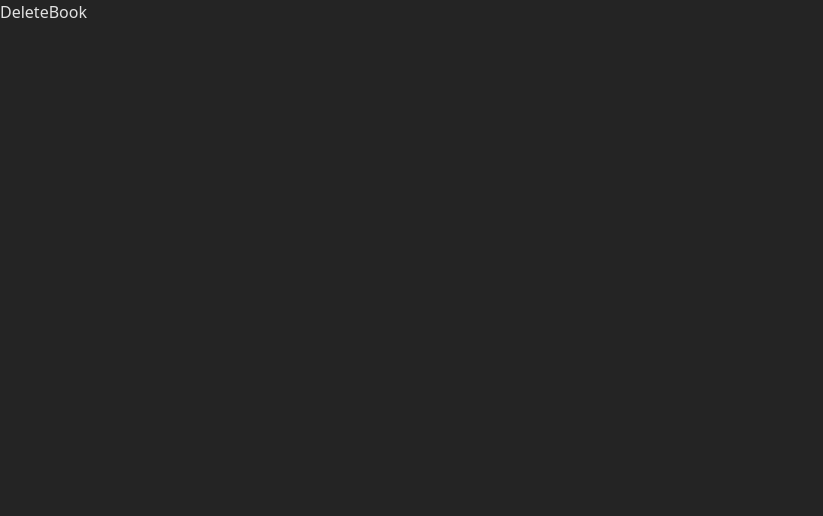
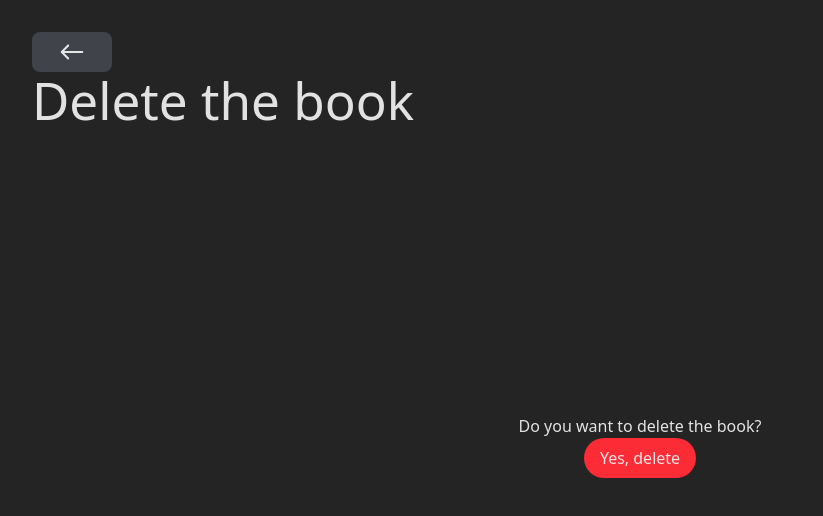
Before and after one commit to ankush-github-11/library-management-system, a React app in the folder frontend/: page /books/delete/1 in a window 1280 px wide. Shown: the top 516 px of the page, without its empty margins (0-823 px from the left). Built offline with nearby package versions, Linux system fonts and the light colour scheme; the HTML template or start-up script is replaced by a standard one.

Commit message:
Building the Delete Logic

```diff
--- a/frontend/src/components/BackButton.tsx
+++ b/frontend/src/components/BackButton.tsx
@@ -3,7 +3,7 @@ import { Link } from "react-router-dom";
 const BackButton = () => {
   return (
     <Link to={`/`} className="cursor-pointer w-20">
-      <IoIosArrowRoundBack size={40} className="w-20 bg-gray-500/40 rounded-lg cursor-pointer" />
+      <IoIosArrowRoundBack size={40} className="w-20 bg-gray-500/40 rounded-lg cursor-pointer hover:bg-purple-600" />
     </Link>
   )
 }
--- a/frontend/src/index.css
+++ b/frontend/src/index.css
@@ -3,7 +3,7 @@
   font-family: system-ui, Avenir, Helvetica, Arial, sans-serif;
   line-height: 1.5;
   font-weight: 400;
-
+  box-sizing: border-box;
   color-scheme: light dark;
   color: rgba(255, 255, 255, 0.87);
   background-color: #242424;
--- a/frontend/src/pages/CreateBook.tsx
+++ b/frontend/src/pages/CreateBook.tsx
@@ -1,6 +1,7 @@
 import axios from "axios";
 import { useState } from "react";
 import Spinner from "../components/Spinner";
+import BackButton from "../components/BackButton";
 
 interface Book {
   title: string;
@@ -18,7 +19,6 @@ const CreateBook = () => {
   const [popup, setPopup] = useState(false);
 
   const handleChange = async () => {
-    // ✅ Validation first
     if (!book.title || !book.author || !book.pages) {
       alert("All fields are required");
       return;
@@ -31,20 +31,15 @@ const CreateBook = () => {
 
     try {
       setLoading(true);
-
       await axios.post("http://localhost:3000/books/", {
         ...book,
         pages: Number(book.pages),
       });
-
-      // reset form
       setBook({
         title: "",
         author: "",
         pages: "",
       });
-
-      // show popup
       setPopup(true);
       setTimeout(() => setPopup(false), 2000);
     } catch (error) {
@@ -56,12 +51,15 @@ const CreateBook = () => {
   };
 
   return (
-    <div>
+    <div className="p-8">
       {popup && <div>Book Created Successfully</div>}
-
-      <h2>Create a Book</h2>
-
+      <div className="w-fit">
+        <BackButton />
+      </div>
+      <h1 className="my-5">Create a Book</h1>
+      <div className="flex flex-col gap-y-5">
         <input
+          className="h-10 px-2 border-2 border-gray-500/50 rounded-md"
           type="text"
           placeholder="Enter the title"
           value={book.title}
@@ -71,6 +69,7 @@ const CreateBook = () => {
         />
 
         <input
+          className="h-10 px-2 border-2 border-gray-500/50 rounded-md"
           type="text"
           placeholder="Enter the author"
           value={book.author}
@@ -80,6 +79,7 @@ const CreateBook = () => {
         />
 
         <input
+          className="h-10 px-2 border-2 border-gray-500/50 rounded-md"
           type="text"
           placeholder="Enter the number of pages"
           value={book.pages}
@@ -87,10 +87,17 @@ const CreateBook = () => {
             setBook({ ...book, pages: e.target.value })
           }
         />
+      </div>
 
-      <button onClick={handleChange} disabled={loading}>
+      <div className="flex justify-end">
+        <button
+          className="mt-5 w-fit px-4 py-2 bg-green-500 rounded-full cursor-pointer"
+          onClick={handleChange}
+          disabled={loading}
+        >
           {loading ? <Spinner /> : "Create"}
         </button>
+      </div>
     </div>
   );
 };
--- a/frontend/src/pages/DeleteBook.tsx
+++ b/frontend/src/pages/DeleteBook.tsx
@@ -1,9 +1,43 @@
+import axios from "axios";
+import { useState } from "react";
+import { useNavigate, useParams } from "react-router-dom";
+import Spinner from "../components/Spinner";
+import BackButton from "../components/BackButton";
 const DeleteBook = () => {
+  const navigate = useNavigate();
+  const [loading, setLoading] = useState<boolean>(false);
+  const { id } = useParams();
+  const handleDelete = async () => {
+    setLoading(true);
+    axios
+      .delete(`http://localhost:3000/books/${id}`)
+      .then(() => {
+        navigate("/");
+      })
+      .catch((error) => {
+        console.log(error);
+        setLoading(false);
+      });
+  };
+
   return (
-    <div>
-      DeleteBook
+    <div className="h-screen overflow-hidden p-8">
+      <div className="w-fit">
+        <BackButton />
+      </div>
+      <h1>Delete the book</h1>
+      <div className="w-full h-full flex justify-center items-center flex-col">
+        <div className="w-fit">Do you want to delete the book?</div>
+        <button
+          className="mb-25 w-fit px-4 py-2 bg-red-500 rounded-full cursor-pointer"
+          onClick={handleDelete}
+          disabled={loading}
+        >
+          {loading ? <Spinner /> : "Yes, delete"}
+        </button>
+      </div>
     </div>
-  )
-}
+  );
+};
 
-export default DeleteBook
+export default DeleteBook;
--- a/frontend/src/pages/EditBook.tsx
+++ b/frontend/src/pages/EditBook.tsx
@@ -18,43 +18,45 @@ const EditBook = () => {
   });
   const [loading, setLoading] = useState<boolean>(true);
   const [submitting, setSubmitting] = useState<boolean>(false);
-  const {id} = useParams();
-  useEffect(() =>{
+  const { id } = useParams();
+  useEffect(() => {
     axios
       .get(`http://localhost:3000/books/${id}`)
-      .then((res) =>{
+      .then((res) => {
         setLoading(false);
         setBook(res.data);
       })
-      .catch((error) =>{
+      .catch((error) => {
         console.log(error);
         setLoading(false);
-      })
+      });
   }, [id]);
-  const handleSubmit = () =>{
-    if(!book.title || !book.author || !book.pages){
+  const handleSubmit = () => {
+    if (!book.title || !book.author || !book.pages) {
       alert("No fields should be blank");
       return;
     }
-    if(isNaN(parseInt(book.pages))){
+    if (isNaN(parseInt(book.pages))) {
       alert("Pages should be Integer");
       return;
     }
     setSubmitting(true);
     axios
       .put(`http://localhost:3000/books/${id}`, book)
-    .then(() =>{
-      navigate('/', {replace: true});
+      .then(() => {
+        navigate("/", { replace: true });
       })
       .catch((error) => {
         console.log(error);
         setSubmitting(false);
-    })
-  }
+      });
+  };
   return (
-    <div>
+    <div className="p-8">
+      <div className="w-fit">
         <BackButton />
-      <div>Edit the Book</div>
+      </div>
+      <h1>Edit the Book</h1>
       {loading && (
         <div>
           <Spinner />
@@ -63,25 +65,39 @@ const EditBook = () => {
       {!loading && (
         <div className="flex flex-col">
           <div>Book Title</div>
-          <input type="text" placeholder="Enter the title" value={book.title} onChange={(e: React.ChangeEvent<HTMLInputElement>) =>{
-            setBook({...book, title: e.target.value});
-          }}/>
+          <input
+            type="text"
+            placeholder="Enter the title"
+            value={book.title}
+            onChange={(e: React.ChangeEvent<HTMLInputElement>) => {
+              setBook({ ...book, title: e.target.value });
+            }}
+          />
           <div>Book Author</div>
-          <input type="text" placeholder="Enter the author" value={book.author} onChange={(e: React.ChangeEvent<HTMLInputElement>) =>{
-            setBook({...book, author: e.target.value});
-          }}/>
+          <input
+            type="text"
+            placeholder="Enter the author"
+            value={book.author}
+            onChange={(e: React.ChangeEvent<HTMLInputElement>) => {
+              setBook({ ...book, author: e.target.value });
+            }}
+          />
           <div>Book Title</div>
-          <input type="text" placeholder="Enter the pages" value={book.pages} onChange={(e: React.ChangeEvent<HTMLInputElement>) =>{
-            setBook({...book, pages: e.target.value});
-          }}/>
+          <input
+            type="text"
+            placeholder="Enter the pages"
+            value={book.pages}
+            onChange={(e: React.ChangeEvent<HTMLInputElement>) => {
+              setBook({ ...book, pages: e.target.value });
+            }}
+          />
           <button onClick={handleSubmit} disabled={submitting}>
             {submitting ? <Spinner /> : "Submit"}
           </button>
         </div>
-        )
-      }
+      )}
     </div>
-  )
+  );
 };
 
 export default EditBook;
--- a/frontend/src/pages/Home.tsx
+++ b/frontend/src/pages/Home.tsx
@@ -66,11 +66,11 @@ const Home: React.FC = () => {
                 </div>
               </div>
 
-              <div className="divide-y divide-gray-500/50">
+              <div className="h-fit divide-y divide-gray-500/50">
                 {books.map((book, index) => (
                   <div
                     key={book._id}
-                    className="grid grid-cols-[0.5fr_3fr_2fr_1fr_1.5fr] items-center hover:bg-gray-500/5 transition"
+                    className="h-fit grid grid-cols-[0.5fr_3fr_2fr_1fr_1.5fr] items-center hover:bg-gray-500/5 transition"
                   >
                     <div className="px-4 py-2 h-full flex items-center border-r-2 border-gray-500/50">
                       {index + 1}
--- a/frontend/src/pages/ShowBook.tsx
+++ b/frontend/src/pages/ShowBook.tsx
@@ -29,7 +29,7 @@ const ShowBook = () => {
   }, [id]);
   return (
     <div className="min-h-screen h-fit p-8">
-      <div className="w-20 rounded-lg">
+      <div className="w-fit">
         <BackButton />
       </div>
       <h1 className="text-2xl font-bold mb-5 mt-10">Book Detail</h1>
```
Lines whose indentation alone changed are shown as unchanged.
